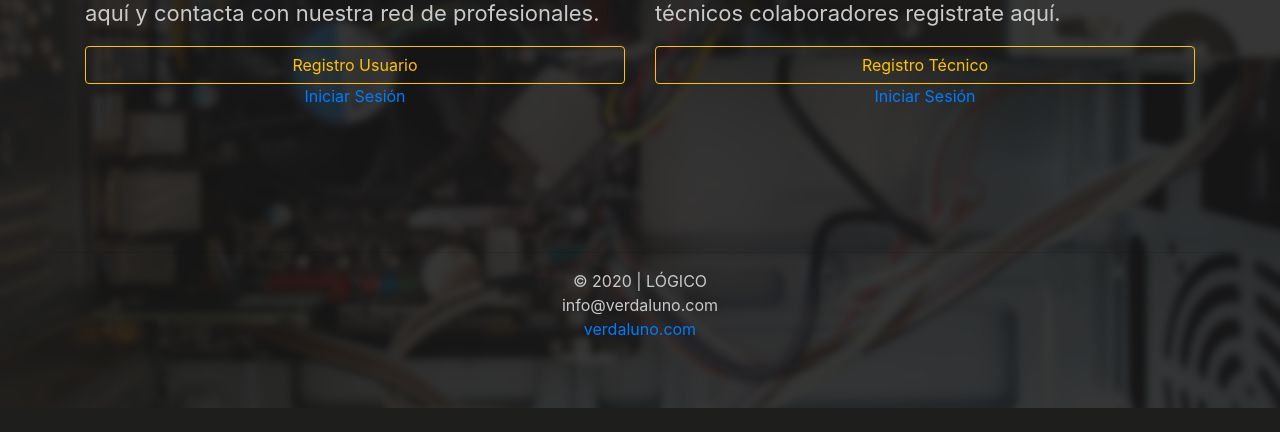
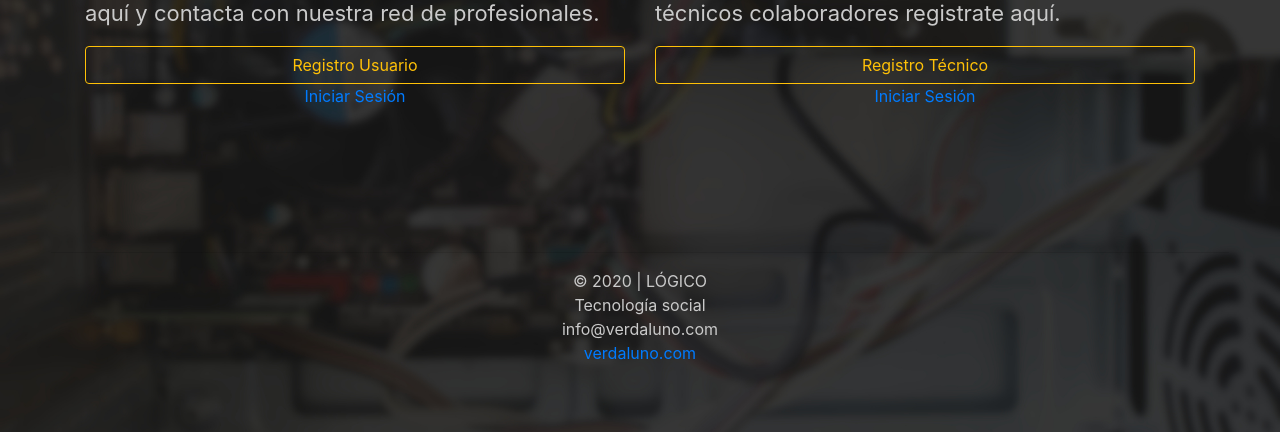
Before and after one commit to jawuermkr/logico, a PHP site: page /index.php in a window 1280 px wide. Shown: the part 424-856 px from the top of the page. Before the commit the page ends 832 px from the top, so only its background shows below. Run offline with PHP 8.4, Linux system fonts and the light colour scheme.

Commit message:
Rescate de código

```diff
--- a/footer.php
+++ b/footer.php
@@ -1,9 +1,10 @@
 <footer>
-		<hr>
-		<p>&copy 2020 | LÓGICO<br/>
-		info@verdaluno.com<br/>
-		<a href="http://verdaluno.com" target="_blank">verdaluno.com</a></p>
-	</footer>
+	<hr>
+	<p>&copy 2020 | LÓGICO<br/>
+	Tecnología social<br/>
+	info@verdaluno.com<br/>
+	<a href="http://verdaluno.com" target="_blank">verdaluno.com</a></p>
+</footer>
 
 	<script src="https://code.jquery.com/jquery-3.5.1.slim.min.js" integrity="sha384-DfXdz2htPH0lsSSs5nCTpuj/zy4C+OGpamoFVy38MVBnE+IbbVYUew+OrCXaRkfj" crossorigin="anonymous"></script>
 	<script src="https://cdn.jsdelivr.net/npm/popper.js@1.16.0/dist/umd/popper.min.js" integrity="sha384-Q6E9RHvbIyZFJoft+2mJbHaEWldlvI9IOYy5n3zV9zzTtmI3UksdQRVvoxMfooAo" crossorigin="anonymous"></script>
```
